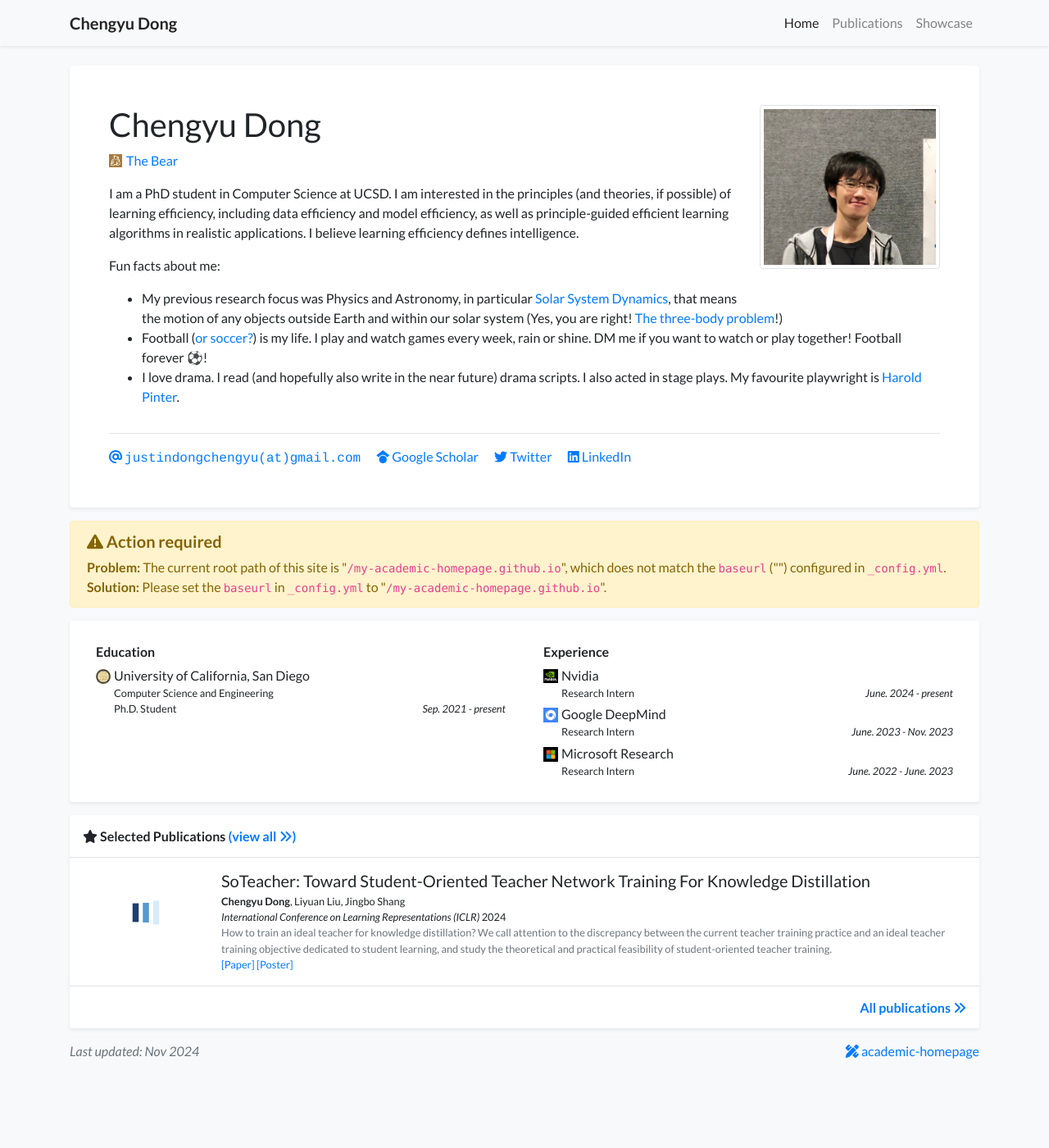
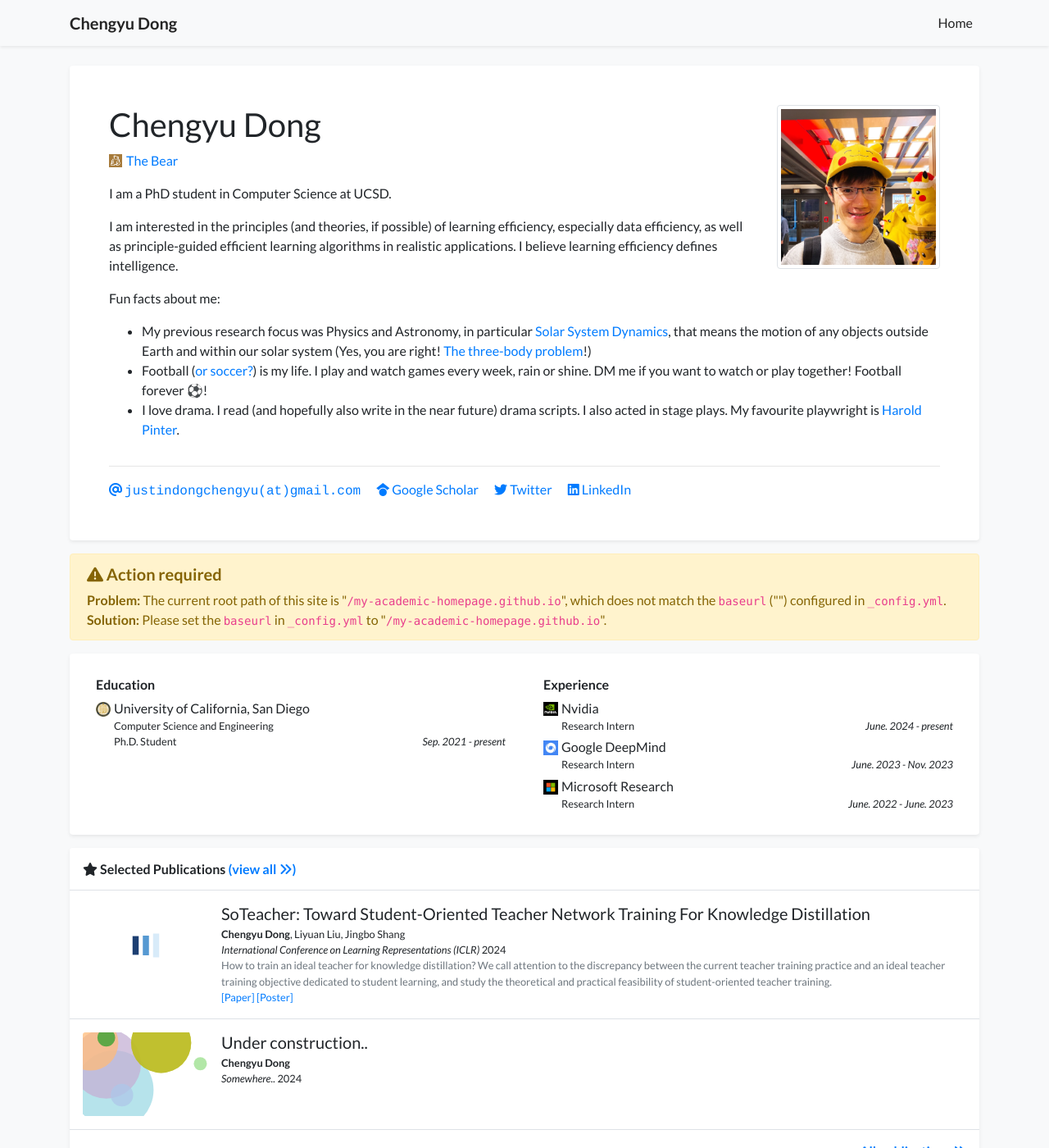
Before and after one commit to shwinshaker/my-academic-homepage.github.io, a Jekyll site: the page built from index.html, in a window 1280 px wide and 1400 px high. Shown: the whole window at 82% size. Built offline with Jekyll 4.4.1, drawn with Linux system fonts in a browser that asks for light colours; nearby versions of some CDN libraries; a style sheet for code colours, icons or effects is not loaded.

Commit message:
remove underconstructed

```diff
--- a/_data/profile.yml
+++ b/_data/profile.yml
@@ -23,7 +23,10 @@ linkedin: chengyudong
 short_bio_text_justify: false
 short_bio: >-
   <p>
-    I am a PhD student in Computer Science at UCSD. I am interested in the principles (and theories, if possible) of learning efficiency, including data efficiency and model efficiency, as well as principle-guided efficient learning algorithms in realistic applications. I believe learning efficiency defines intelligence.
+    I am a PhD student in Computer Science at UCSD.
+  </p>
+  <p>
+    I am interested in the principles (and theories, if possible) of learning efficiency, especially data efficiency, as well as principle-guided efficient learning algorithms in realistic applications. I believe learning efficiency defines intelligence.
   </p>
   <p>
     Fun facts about me:
@@ -38,9 +41,9 @@ short_bio: >-
 
 
 
-portrait_url: /assets/images/photos/avatar.jpg
-portrait_caption: >-
-  Photo taken at Neurips 2022 in New Orleans by my friend.
+portrait_url: /assets/images/photos/avatar.png
+# portrait_caption: >-
+  # Photo taken at Neurips 2022 in New Orleans by my friend.
 
 education:
 - name: University of California, San Diego
```
Also changed, not shown: _data/navigation.yml (+4 -4 lines), _publications/2024/2024-pub-example.md (added, +22 -0 lines), _publications.deprec/2023/2023-pub-example-1.md (renamed from _publications/2023/2023-pub-example-1.md), _publications.deprec/2023/2023-pub-example-2.md (renamed from _publications/2023/2023-pub-example-2.md), _publications.deprec/2023/2023-pub-example-no-cover.md (renamed from _publications/2023/2023-pub-example-no-cover.md), assets/images/photos/avatar.png (added).
